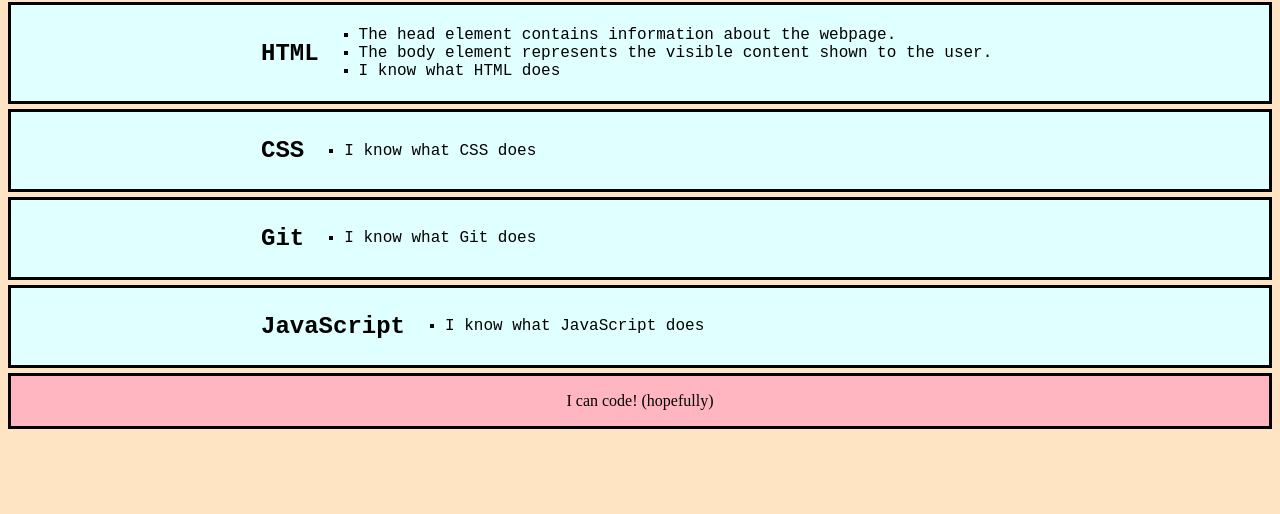
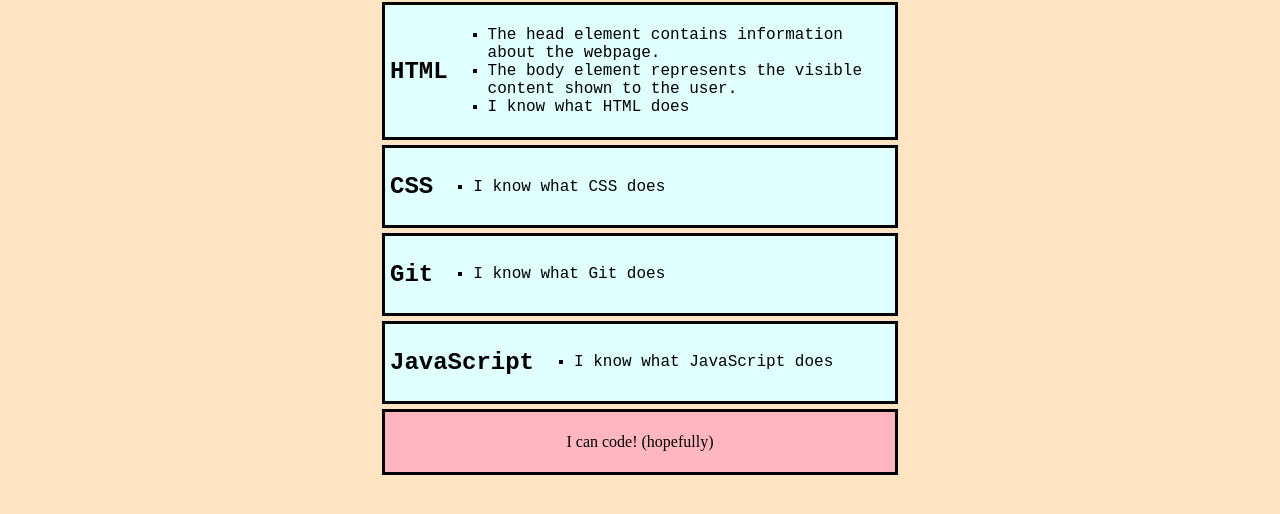
Before and after one commit to TIsForThomas/prework-study-guide, a plain HTML site: page index.html in a window 1280 px wide. Shown: the part 156-670 px from the top of the page. Drawn offline with Linux system fonts and the light colour scheme.

Commit message:
add new features on website

```diff
--- a/styles.css
+++ b/styles.css
@@ -13,8 +13,8 @@ body {
     margin-right: auto;
     margin-left: auto;
     margin-top: 5px;
-    padding-left: 250px;
     font-family: 'Courier New', Courier, monospace;
+    width: 500px;
 }
 ul {
     list-style-type: square;
@@ -44,5 +44,10 @@ footer {
     border: 3px solid black;
     margin-top: 5px;
     background-color: lightpink;
+    width: 500px;
+    align-items: center;
+    margin-left: auto;
+    margin-right: auto;
+    padding: 5px;
 
 }
```
